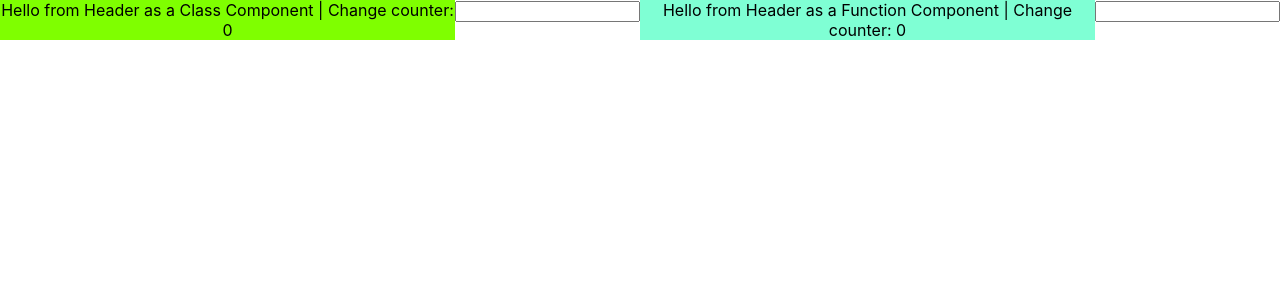
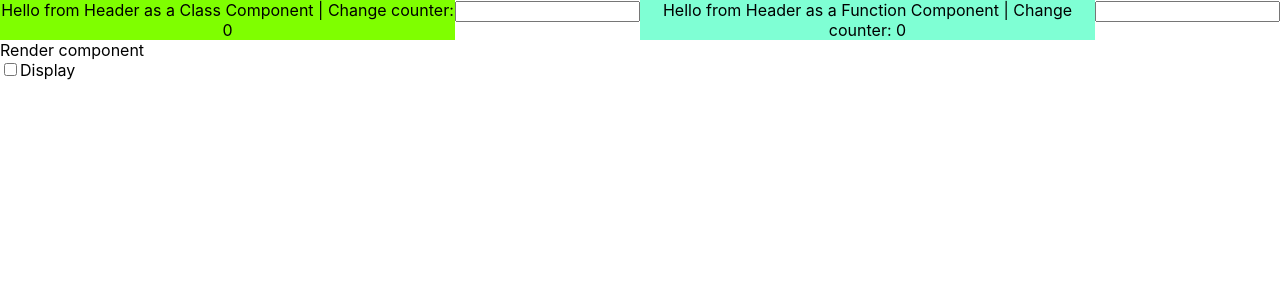
Before and after one commit to gkot-softwaredeveloper/react, a React (Create React App) app in the folder fundamentals/: page / in a window 1280 px wide. Shown: the top 300 px of the page. Built offline with nearby package versions, Linux system fonts and the light colour scheme.

Commit message:
Add conditional rendering and extend test

```diff
--- a/fundamentals/src/App.tsx
+++ b/fundamentals/src/App.tsx
@@ -1,13 +1,17 @@
 import "./App.css";
 import { HeaderClass } from "./components/class/HeaderClass";
+import Render from "./components/condition_rendering/Render";
 import HeaderFunctional from "./components/functional/HeaderFunctional";
 
 function App() {
   return (
-    <div className="App">
-      <HeaderClass componentType="Class" dataTestId="header-class" />
-      <HeaderFunctional componentType="Function" dataTestId="header-func" />
-    </div>
+    <>
+      <div className="App">
+        <HeaderClass componentType="Class" dataTestId="header-class" />
+        <HeaderFunctional componentType="Function" dataTestId="header-func" />
+      </div>
+      <Render dataTestId="render" />
+    </>
   );
 }
 
--- /dev/null
+++ b/fundamentals/src/components/condition_rendering/Render.tsx
@@ -0,0 +1,25 @@
+import { useState } from "react";
+import visibilityIcon from "../../assets/visibility.png";
+
+interface RenderProps {
+  dataTestId: string;
+}
+
+export default function Render(props: RenderProps) {
+  const { dataTestId } = props;
+  const [visibility, setVisibility] = useState<Boolean>(false);
+  return (
+    <>
+      <div data-testid={dataTestId}>Render component</div>
+      <div>
+        <input
+          data-testid="app-render-checkbox"
+          type="checkbox"
+          onChange={(e) => setVisibility(e.target.checked)}
+        />
+        <label>Display</label>
+        <div>{visibility && <img  data-testid="app-render-image" src={visibilityIcon} />}</div>
+      </div>
+    </>
+  );
+}
```
Also changed, not shown: fundamentals/src/assets/visibility.png (added), 1 other file (tests, documents, lock files or other folders).
